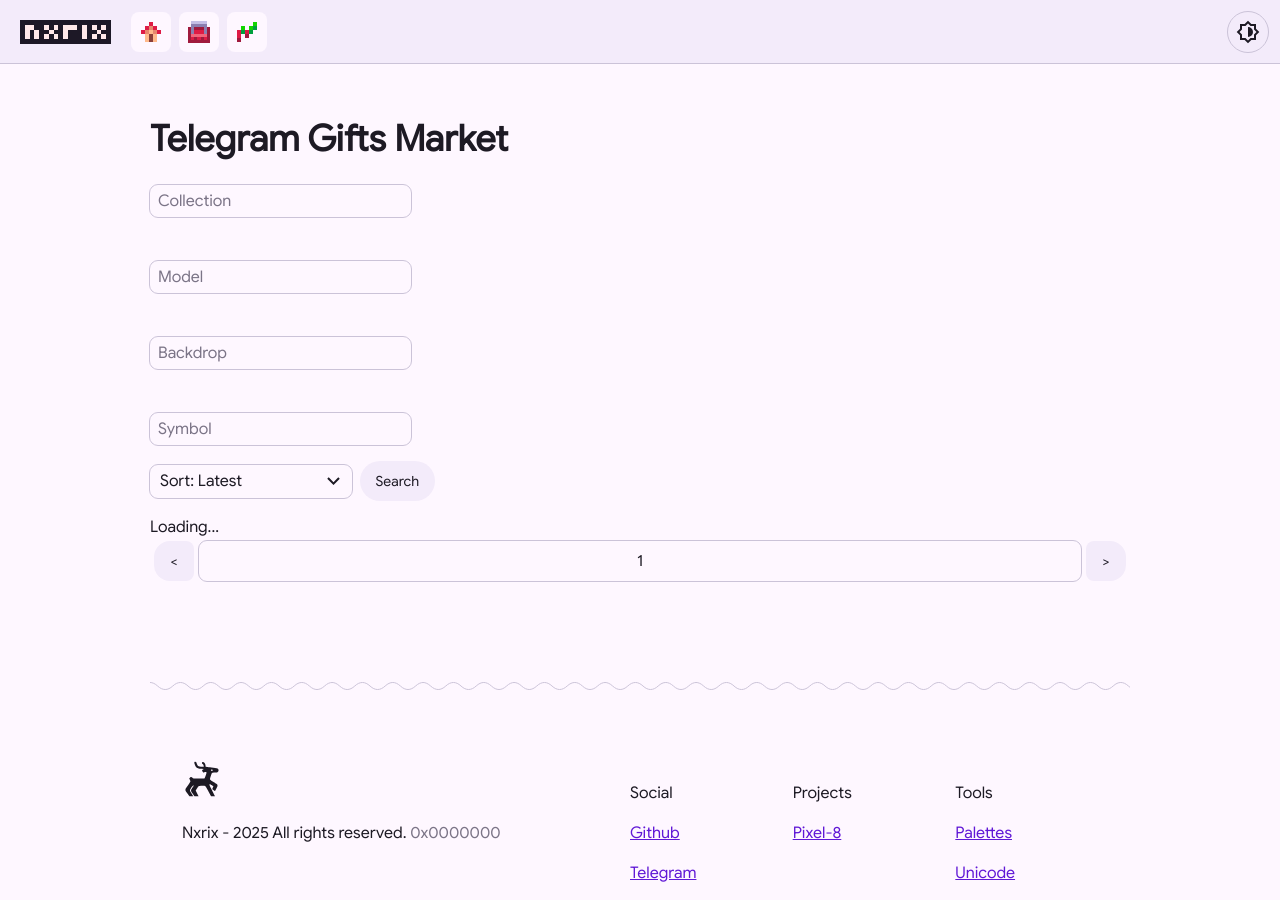
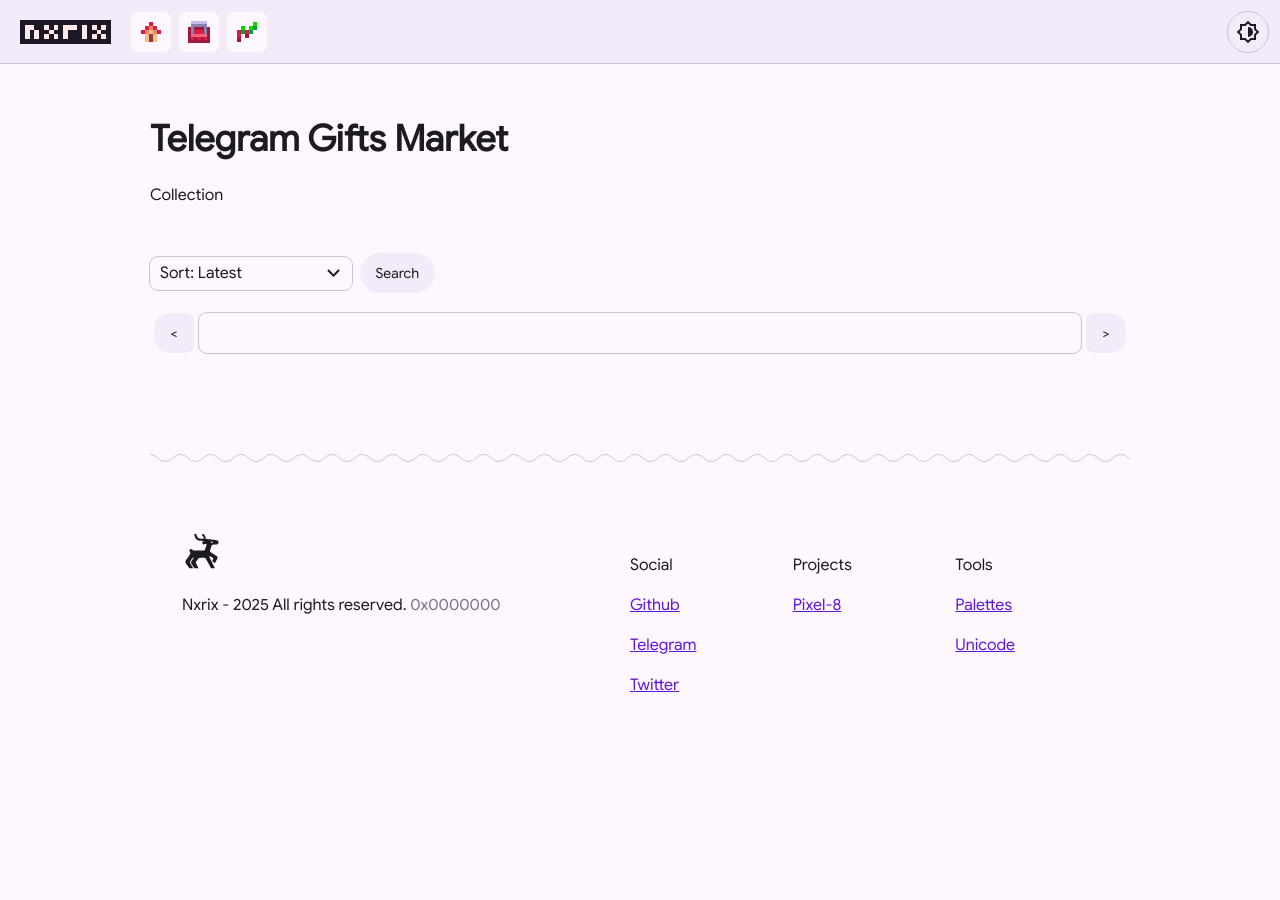
Before and after one commit to Nxrix/nxrix.github.io, a Jekyll site: the page built from _tools/tg-gifts-market.md, in a window 1280 px wide. Built offline with Jekyll 4.4.1, drawn with Linux system fonts in a browser that asks for light colours; some of the changed lines change nothing that is shown.

Commit message:
Update tg-gifts-market.md

```diff
--- a/_tools/tg-gifts-market.md
+++ b/_tools/tg-gifts-market.md
@@ -91,28 +91,6 @@
   }
 }
 
-.filter {
-  display: flex;
-  width: 100%;
-  height: 32px;
-}
-
-.filter div {
-  display: flex;
-  justify-content: center;
-  align-items: center;
-  width: 100%;
-  height: 100%;
-}
-
-.filter .button {
-  display: none;
-  justify-content: center;
-  align-items: center;
-  height: 100%;
-  aspect-ratio: 1;
-}
-
 .controls {
   display: flex;
   width: 100%;
@@ -145,43 +123,21 @@
   margin: 0 auto;
 }
 
+.filterd { display: none; border: 1px solid #ccc; padding: 5px; max-width: 200px; }
+.filterd div { cursor: pointer; padding: 4px; }
+.filterd div.active { background: #d1e7dd; }
+
 </style>
 
 ## Telegram Gifts Market
 
-<div class="filter">
-  <input id="collectionsi" type="text" placeholder="Collection">
-  <div id="collectionss" class="suggestion"></div>
-  <div id="collectionsb" class="button">Add</div>
+<div id="collectionst" class="filteri">Collection</div>
+<div id="collectionsd" class="filterd">
+  <input id="collectionss" class="filters" type="text" placeholder="Search...">
+  <div id="collectionsl" class="filterl"></div>
 </div>
-<div id="collectionsl"></div>
 
 <br>
-
-<div class="filter">
-  <input id="modelsi" type="text" placeholder="Model">
-  <div id="modelss" class="suggestion"></div>
-  <div id="modelsb" class="button">Add</div>
-</div>
-<div id="modelsl"></div>
-
-<br>
-
-<div class="filter">
-  <input id="backdropsi" type="text" placeholder="Backdrop">
-  <div id="backdropss" class="suggestion"></div>
-  <div id="backdropsb" class="button">Add</div>
-</div>
-<div id="backdropsl"></div>
-
-<br>
-
-<div class="filter">
-  <input id="symbolsi" type="text" placeholder="Symbol">
-  <div id="symbolss" class="suggestion"></div>
-  <div id="symbolsb" class="button">Add</div>
-</div>
-<div id="symbolsl"></div>
 
 <select id="sort">
   <option value="d">Sort: Latest</option>
@@ -390,48 +346,29 @@
 let backdrops = [];
 let symbols = [];
 
-const update_collections = () => {
+collectionst.onclick = () => collectionsd.style.display = collectionsd.style.display=="block"?"none":"block";
+
+const update_collections = (filter = "") => {
   collectionsl.innerHTML = "";
-  collections.forEach((c,i) => {
-    const d = document.createElement("div");
-    d.classList.add("filter-item");
-    const n = document.createElement("div");
-    n.innerText = c;
-    const x = document.createElement("div");
-    x.innerText = "x";
-    x.onclick = () => {
-      collections.splice(i,1);
-      update_collections();
-      load_gifts();
+  gifts.filter(g => g.toLowerCase().includes(filter.toLowerCase())).forEach(gift => {
+    const div = document.createElement("div");
+    div.innerText = gift;
+    div.className = collections.includes(gift)?"active":"";
+    div.onclick = () => {
+      if (collections.includes(gift)) {
+        collections = collections.filter(g =>g!=gift);
+      } else {
+        collections.push(gift);
+      }
+      update_collections(collectionss.value);
     };
-    d.appendChild(n);
-    d.appendChild(x);
-    collectionsl.appendChild(d);
+    collectionst.appendChild(div);
   });
 }
 
-collectionsi.addEventListener("input",() => {
-  if (collectionsi.value.trim().length>0) {
-    collectionsb.style.display = "flex";
-    const s = gifts.filter(g => g.toLowerCase().includes(collectionsi.value.toLowerCase()));
-    collectionss.innerText = s[0] || "";
-  } else {
-    collectionsb.style.display = "none";
-    collectionss.innerText = "";
-  }
-});
+collectionss.oninput = () => renderList(collectionss.value);
 
-collectionsb.onclick = () => {
-  const s = collectionss.innerText;
-  if (s&&!collections.includes(s)) {
-    collectionsb.style.display = "none";
-    collectionsi.value = "";
-    collectionss.innerText = "";
-    collections.push(s);
-    update_collections();
-    load_gifts();
-  }
-};
+update_collectionst();
 
 load_gifts();
 
```
